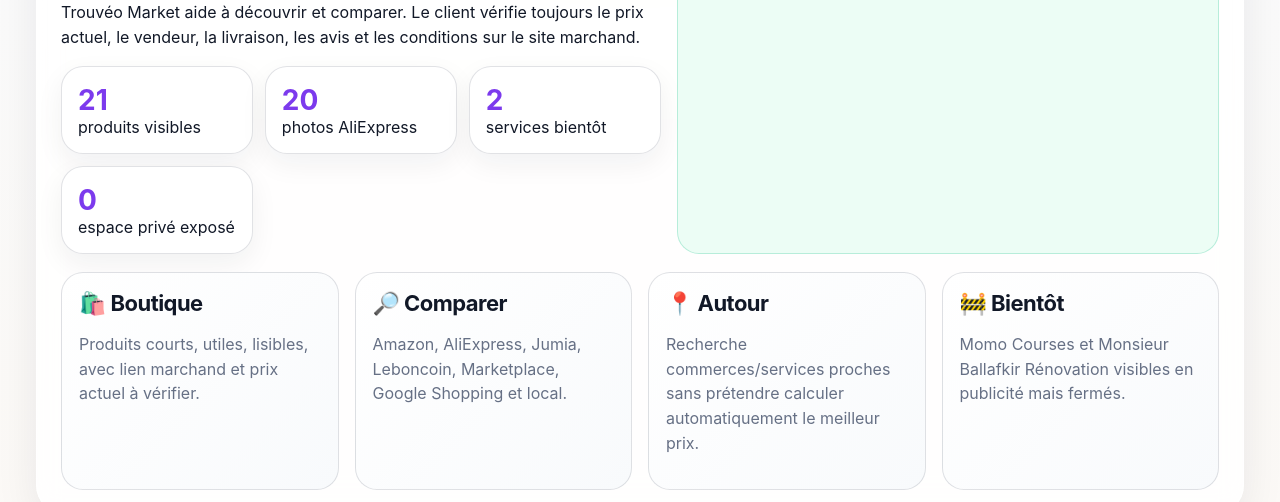
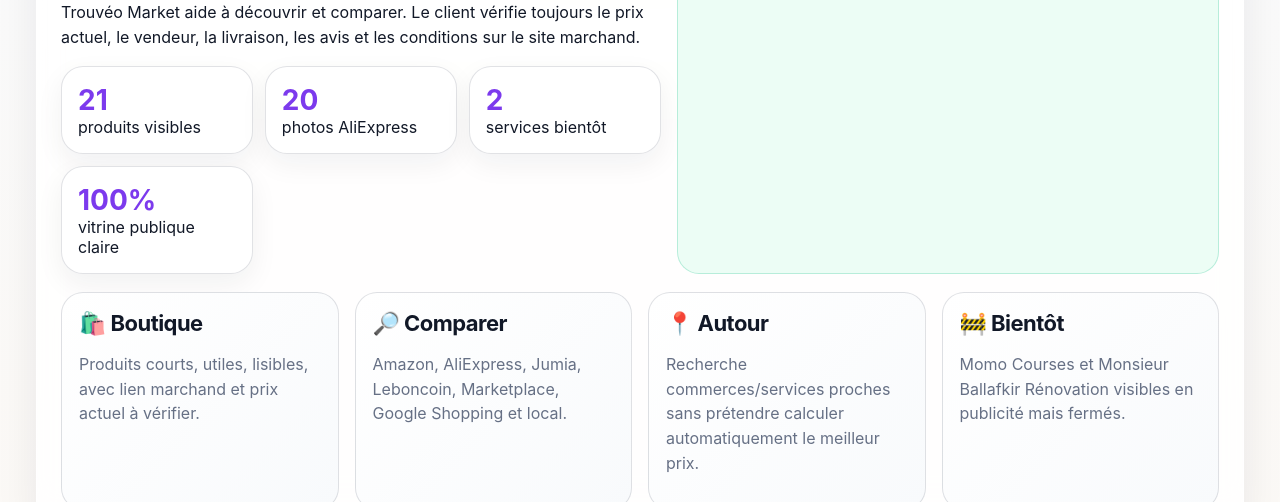
Before and after one commit to ballafkirmohamed-ai/trouveo-market, a plain HTML site: page index.html in a window 1280 px wide. Shown: the part 598-1100 px from the top of the page. Drawn offline with Linux system fonts and the light colour scheme.

Commit message:
Retirer les dernières mentions internes

```diff
--- a/index.html
+++ b/index.html
@@ -123,12 +123,12 @@
             <div class="stat"><b>21</b><br>produits visibles</div>
             <div class="stat"><b>20</b><br>photos AliExpress</div>
             <div class="stat"><b>2</b><br>services bientôt</div>
-            <div class="stat"><b>0</b><br>espace privé exposé</div>
+            <div class="stat"><b>100%</b><br>vitrine publique claire</div>
           </div>
         </div>
         <div class="safe">
           <b>Contrôle public :</b><br>
-          la version publique ne contient pas d’espace propriétaire, pas de dossier privé, pas de rapport interne et pas d’identifiant confidentiel. Les modules sensibles restent fermés.
+          la vitrine présente uniquement les informations utiles au public : produits, services bientôt disponibles, liens de consultation et formulaire de contact.
         </div>
       </div>
       <div class="grid">
```
